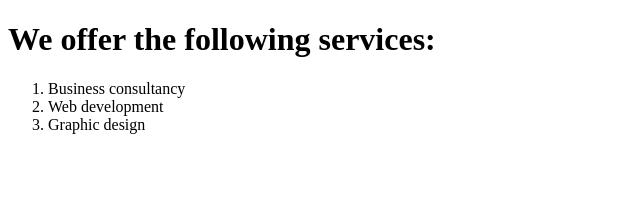
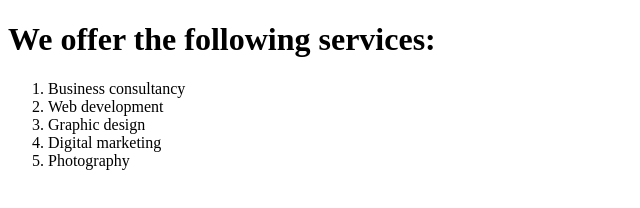
Before and after one commit to Mugara250/Gym-Git-Exercise-Solutions, a plain HTML site: page services.html in a window 1280 px wide. Shown: the whole page, without its empty margins (0-640 px from the left). Drawn offline with Linux system fonts and the light colour scheme.

Commit message:
changes on services.html

```diff
--- a/services.html
+++ b/services.html
@@ -11,6 +11,8 @@
         <li>Business consultancy</li>
         <li>Web development</li>
         <li>Graphic design</li>
+        <li>Digital marketing</li>
+        <li>Photography</li>
     </ol>
 </body>
 </html>
```
